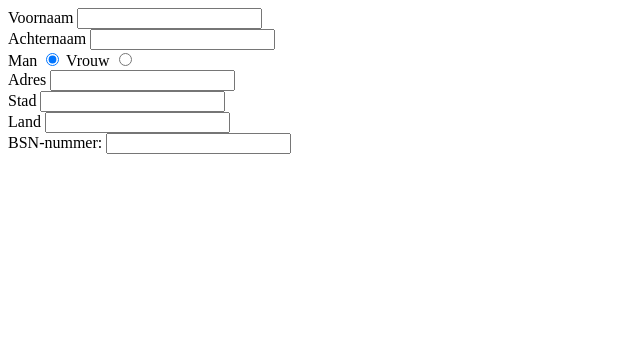
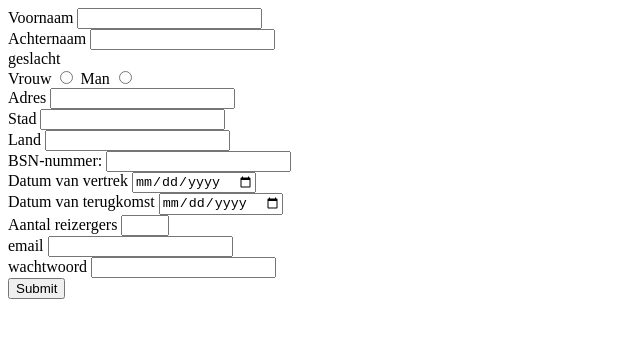
Before and after one commit to Timo-Gloudemans/p1-html-css, a plain HTML site: page Week 3 (HTML)/opdracht 3,2/index.html in a window 1280 px wide. Shown: the whole page, without its empty margins (0-640 px from the left). Drawn offline with Linux system fonts and the light colour scheme.

Commit message:
opdracht

```diff
--- a/Week 3 (HTML)/opdracht 3,2/index.html
+++ b/Week 3 (HTML)/opdracht 3,2/index.html
@@ -9,27 +9,60 @@
 </head>
 
 <body>
-    <form>
-        <label for="Voornaam"> Voornaam</label>
-        <input type="text" id="Voornaam" name="Voornaam"><br>
-
-        <label for="Achternaam"> Achternaam</label>
-        <input type="text" id="Achternaam" name="Achternaam"><br>
-
-        Man <input type="radio" name="Geslacht" value="" checked="checked"> Vrouw <input type="radio" name="Geslacht"><br>
-
-        <label for="Aders"> Adres</label>
-        <input type="text" id="Adres" name="Adres"><br>
-
-        <label for="Stad">Stad</label>
-        <input type="text" id="Stad" name="Stad"><br>
-
-        <label for="Land">Land</label>
-        <input type="text" id="Land" name="Land"><br>
-
-
-        BSN-nummer: <input type="number">
-
+    <form action="" method="POST">
+        <div>
+            <label for="Voornaam"> Voornaam</label>
+            <input type="text" id="Voornaam" name="Voornaam" pattern="[^0-9]*" required>
+        </div>
+        <div>
+            <label for="Achternaam"> Achternaam</label>
+            <input type="text" id="Achternaam" name="Achternaam" pattern="[^0-9]*" required>
+        </div>
+        <div>
+            <label for="gender">geslacht</label>
+            <div>
+                <label for="female">Vrouw</label>
+                <input type="radio" name="gender" id="female" value="female">
+                <label for="male">Man</label>
+                <input type="radio" name="gender" id="male" value="male">
+            </div>
+        </div>
+        <div>
+            <label for="Aders"> Adres</label>
+            <input type="text" id="Adres" name="Adres" required>
+        </div>
+        <div>
+            <label for="Stad">Stad</label>
+            <input type="text" id="Stad" name="Stad" required>
+        </div>
+        <div>
+            <label for="Land">Land</label>
+            <input type="text" id="Land" name="Land" required>
+        </div>
+        <div>
+            BSN-nummer: <input type="text" maxlength="9" pattern="[0-9]*" required>
+        </div>
+        <div>
+            <label for="date">Datum van vertrek</label>
+            <input type="date" id="date" name="date" min="2022-09-17" required>
+        </div>
+        <div>
+            <label for="date">Datum van terugkomst</label>
+            <input type="date" id="date" name="date" min="2022-09-18" required>
+        </div>
+        <div>
+            <label for="number">Aantal reizergers</label>
+            <input type="number" id="number" name="number" min="1" max="4" required>
+        </div>
+        <div>
+            <label for="email">email</label>
+            <input type="email" id="email" name="email" required>
+        </div>
+        <div>
+            <label for="wachtwoord">wachtwoord</label>
+            <input type="password" id="wachtwoord" name="wachtwoord"required>
+        </div>
+        <input type="submit" value="Submit">
     </form>
 
 </body>
```
